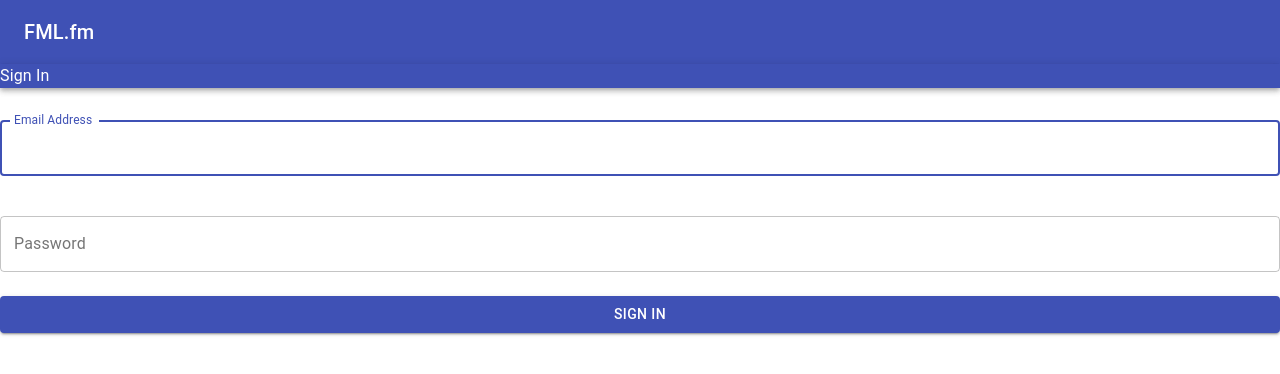
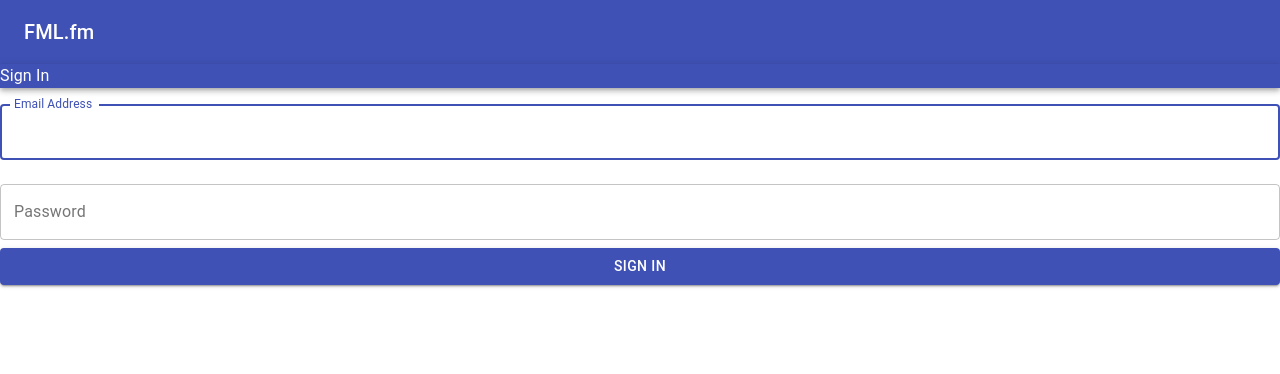
Before and after one commit to jaywiles/411_mymusicapp, a React (Create React App) app: page / in a window 1280 px wide. Shown: the top 374 px of the page. Built offline with nearby package versions, Linux system fonts and the light colour scheme.

Commit message:
Sign in all functional

```diff
--- a/src/App.js
+++ b/src/App.js
@@ -13,12 +13,11 @@
 		}
 	}
 
-	signIn () {
+	signIn = () => {
 		this.setState({ loggedIn: true })
 	}
 
 	render() {
-
 		return (
 			<div id="container">
 				<header>
@@ -30,7 +29,7 @@
 						<Dashboard />
 					)}
 					{ !this.state.loggedIn && (
-						<SignIn />
+						<SignIn signIn={this.signIn} />
 					)}
 				</section>
 			</div>
--- a/src/components/SignIn.js
+++ b/src/components/SignIn.js
@@ -2,13 +2,11 @@
 import { AppBar, Button, TextField, Typography } from '@material-ui/core';
 
 const SignIn = props => (
-	<div>
 	<div className="signin-container">
 		<AppBar position="static">
 			<Typography>Sign In</Typography>
 		</AppBar>
 		<form className="signin-form">
-				<p>
 			<TextField
 				variant="outlined"
 				margin="normal"
@@ -20,8 +18,6 @@
 				autoComplete="email"
 				autoFocus
 			/>
-				</p>
-				<p>
 			<TextField
 				variant="outlined"
 				margin="normal"
@@ -33,9 +29,8 @@
 				id="password"
 				autoComplete="current-password"
 			/>
-				</p>
 			<Button
-					type="submit"
+				//type="submit"
 				fullWidth
 				variant="contained"
 				color="primary"
@@ -43,7 +38,6 @@
 			>Sign In</Button>
 		</form>
 	</div>
-	</div>
 )
 
 export default SignIn;
```
Lines whose indentation alone changed are shown as unchanged.
